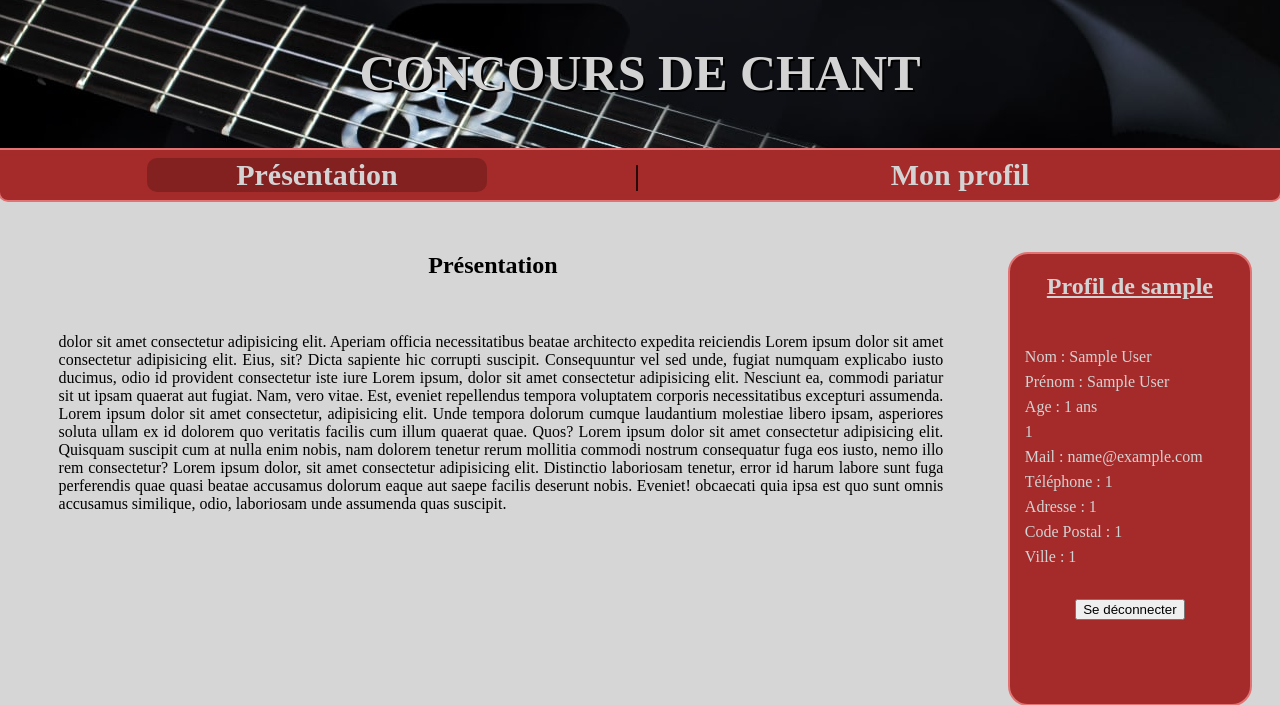
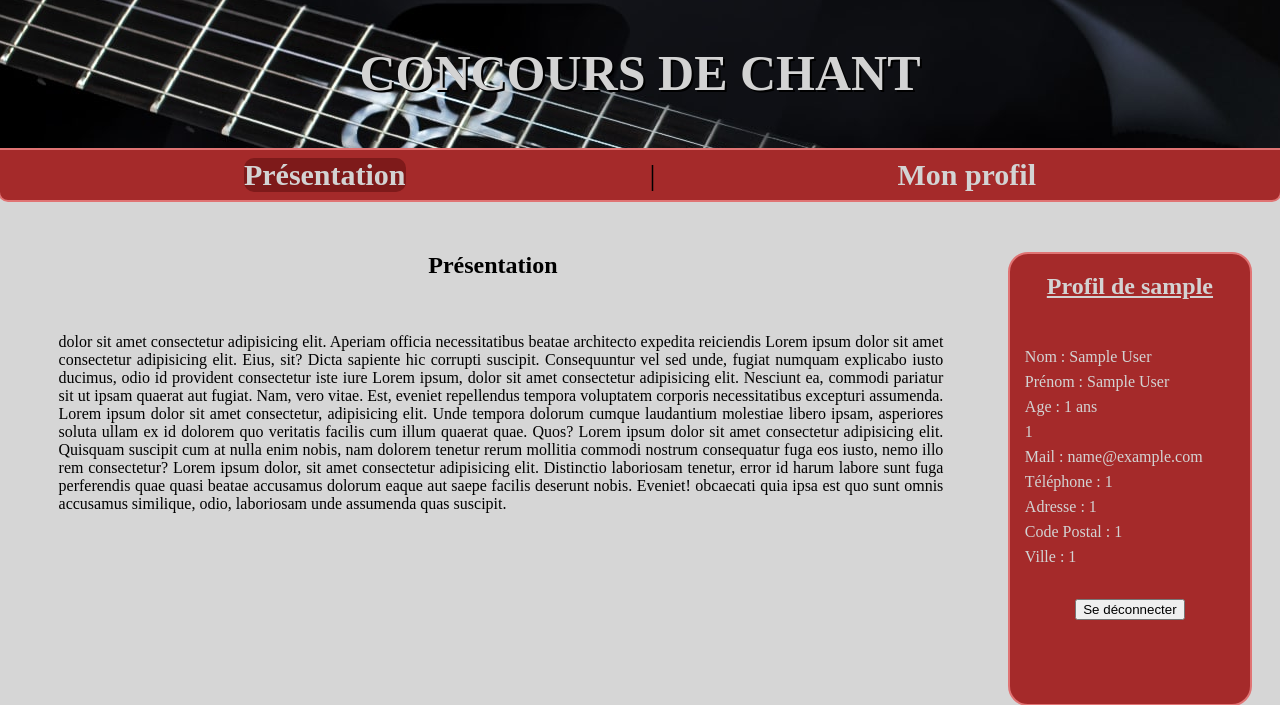
Before and after one commit to yann-devriere/ConcoursChant, a PHP site: page / in a window 1280 px wide. Shown: the top 705 px of the page. Run offline with PHP 8.4, Linux system fonts and the light colour scheme; the visitor is signed in with stand-in values (Sample User, id 1).

Commit message:
VERSION TERMINEE

```diff
--- a/index.php
+++ b/index.php
@@ -80,9 +80,9 @@ if(isset($_POST['formconnexion'])) {
 if($_SESSION['id'] ==0) { ?>
 
 <nav class = "onglets">
-   <span class = "active onglet1"><div class="testback">Présentation</div></span>
+   <span class = "active onglet1">Présentation</span>
     <span class = "barre onglet0" >|</span>
-   <a href="inscription.php"> <span class = "active onglet2">Je m'inscris !</span></a>
+   <a href="inscription.php"> <span class = "active onglet2">Inscription</span></a>
 </nav>
 
 <div class="container">
@@ -91,7 +91,7 @@ if($_SESSION['id'] ==0) { ?>
             <div class="innerMenu">
              <p>Pseudo*</p>
                 <input type="text" name="pseudoconnect" required placeholder="Pseudo"></input>
-             <p>Mot de passe*</p>
+             <p class= "mdp">Mot de passe*</p>
                 <input type="password" name="mdpconnect"  required placeholder="Mot de passe"></input>
                 <div class="btnSpot">
                 <button type="submit" name="formconnexion" class="btnConnexion">Connexion</button>
--- a/style.css
+++ b/style.css
@@ -15,13 +15,17 @@ header{
 body{
     background-color: rgb(214, 214, 214);
     border-radius: 20px;
-    display: block;
+
     width:auto;
+}
+
+nav{
+    width:auto;
+    height: 45px;
 }
 .onglets{
     display: flex;
     justify-content:space-evenly;
-    width: auto;
     height: 50px;
     font-size: 30px;
     background-color: brown;
@@ -33,31 +37,35 @@ body{
 }
 
 .onglet1{
-    width:640px;
-    height: 45px;
-    display: flex;
-    justify-content: center;
-    border-radius: 10px;
-    align-items: center;
+    width: auto;
+    display: block;
+    text-align: center;
+
 }
 .testback{
-    background-color: rgb(131, 33, 33);
-    width:340px;
+    background-color: rgb(126, 26, 26);
+    width:auto;
     display: flex;
     justify-content: center;
     border-radius: 10px;
 }
 .onglet2{
-    width:640px;
-    display: flex;
-    justify-content: center;
+    width:auto;
+    display: block;
+    text-align: center;
 }
 .onglet0{
-    width: 6px;
+    width:4px;
+    display: block;
+    text-align: center;
 }
 .active{
     font-weight: bold;
     color: lightgray;
+}
+
+.mdp{
+    display : block;
 }
 .participe{
     font-weight: bold;
@@ -279,9 +287,10 @@ display: flex;
 
 .formUploadButton{
     display: flex;
-    width: 50%;
+    width: 28%;
     align-content: center;
-    color:lightgray;
+    background-color:lightgray;
+    text-align: center;
 }
 
 .justify{
@@ -321,6 +330,11 @@ display: flex;
 td, tr{
     border: solid black 1px;
     font-size: 22px;
+
+}
+.tablo{
+    background-color: rgb(224, 130, 6);
+    font-weight: bold;
 }
 table{
     display: flex;
```
Also changed, not shown: interadmin.php (+3 -5 lines).
